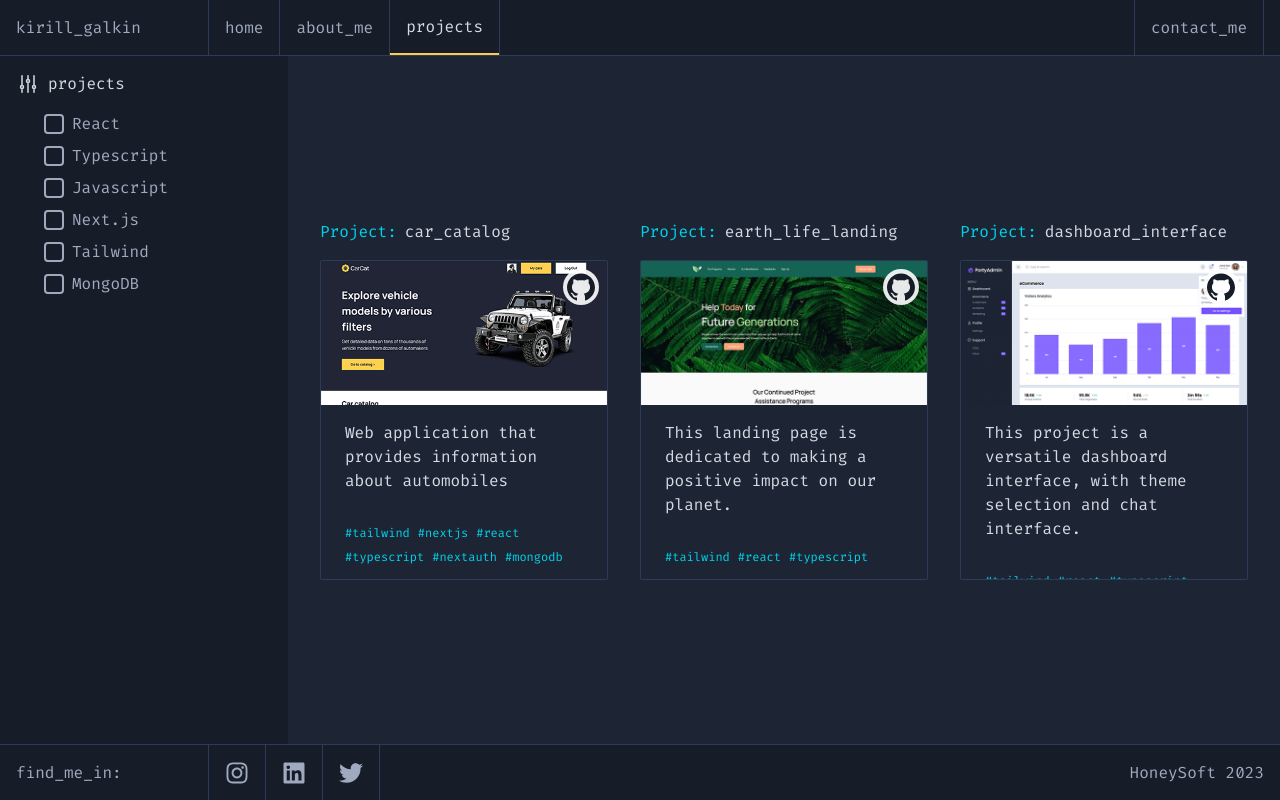
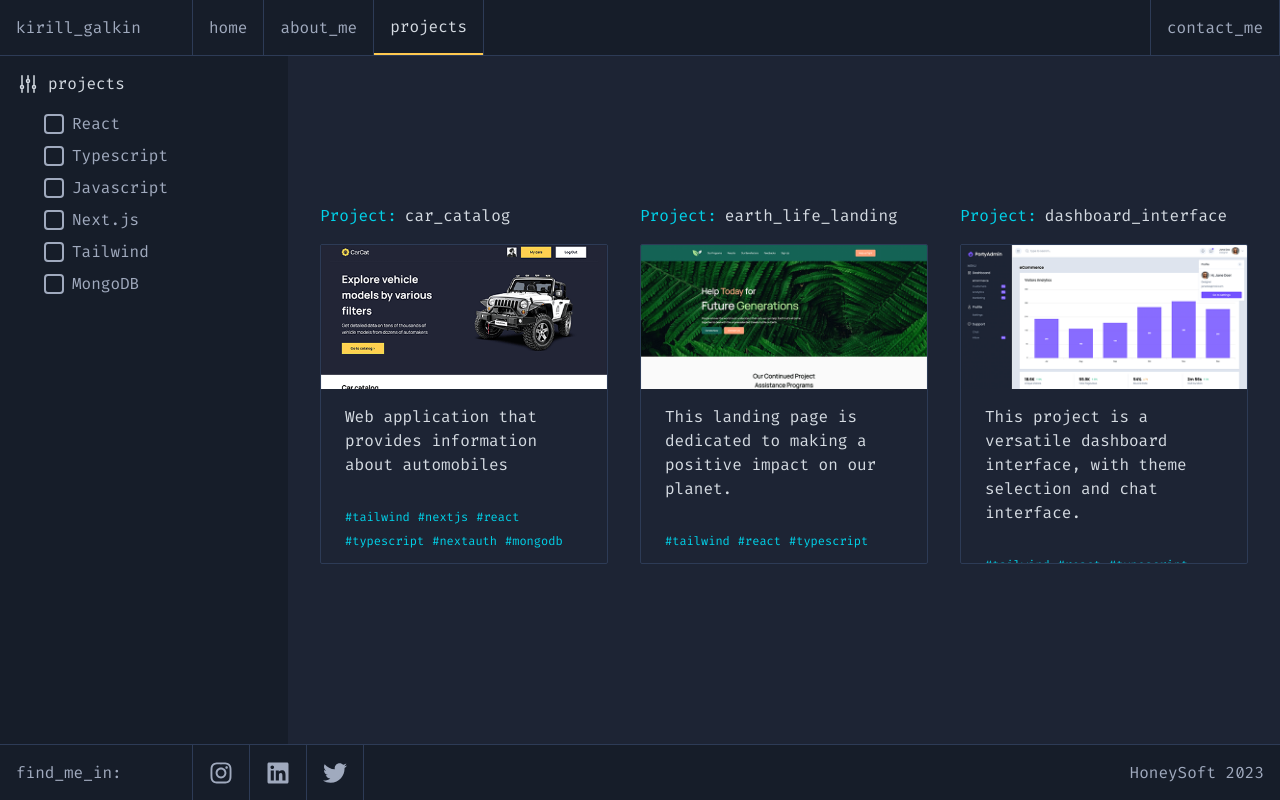
Before and after one commit to xmal0x/webdev-portfolio, a React (Create React App) app: page /projects in a window 1280 px wide. Built offline with nearby package versions, Linux system fonts and the light colour scheme.

Commit message:
visual fixes

```diff
--- a/src/components/Contacts/ContactForm/ContactForm.tsx
+++ b/src/components/Contacts/ContactForm/ContactForm.tsx
@@ -1,6 +1,7 @@
 import React, {ChangeEvent, FormEvent, useEffect, useState} from "react";
 import './styles.css'
 import {ContactFormProps, FormData} from "../../../types";
+import {Button} from "../../index";
 
 const ContactForm = ({onSubmit, onChange}: ContactFormProps) => {
     const [sended, setSended] = useState(false)
@@ -101,10 +102,15 @@ const ContactForm = ({onSubmit, onChange}: ContactFormProps) => {
                                     />
                                 </label>
 
-                                <button type="submit"
-                                        className={`button self-end ${!isDataValid() || loading ? 'disabled' : ''}`}
-                                        disabled={!isDataValid()}>{!loading ? 'send_message' : 'sending...'}
-                                </button>
+                                {/*<button type="submit"*/}
+                                {/*        className={`button self-end ${!isDataValid() || loading ? 'disabled' : ''}`}*/}
+                                {/*        disabled={!isDataValid()}>{!loading ? 'send_message' : 'sending...'}*/}
+                                {/*</button>*/}
+                                <Button
+                                    type="submit" disabled={!isDataValid()}
+                                    text={!loading ? 'send_message' : 'sending...'}
+                                    className={`self-end ${!isDataValid() || loading ? 'disabled' : ''}`}
+                                />
                             </form>
 
                             {error.length > 0 &&
--- a/src/components/Contacts/ContactForm/styles.css
+++ b/src/components/Contacts/ContactForm/styles.css
@@ -12,11 +12,6 @@
     placeholder:text-secondary-gray
 }
 
-.button {
-    @apply w-fit py-2 px-4 border border-secondary-gray rounded bg-main-dark-bg
-    hover:text-white hover:bg-second-dark-bg hover:shadow transition-colors duration-200
-}
-
 .disabled {
     @apply cursor-not-allowed text-secondary-gray
 }
--- a/src/components/Projects/ProjectCard/ProjectCard.tsx
+++ b/src/components/Projects/ProjectCard/ProjectCard.tsx
@@ -4,26 +4,37 @@ import React from "react";
 export const ProjectCard = ({title, tags, image, description, links}: ProjectCardProps) => {
 
     return (
-        <div>
+        <div className="relative mb-8">
+
             <div className="flex mb-4 flex-wrap">
                 <h4 className="text-blue-text mr-2">Project:</h4>
                 <p>{title}</p>
             </div>
 
             <div
-                className="hover:border-blue-text relative transition duration-300 max-w-sm lg:h-80 h-fit flex justify-between flex-col rounded-sm overflow-hidden border border-secondary-gray">
+                className="hover:border-blue-text group relative transition duration-200 max-w-sm lg:h-80 h-fit flex justify-between flex-col rounded-sm overflow-hidden border border-secondary-gray">
+                <div
+                    className="transition duration-200 absolute inset-0 flex flex-col group-hover:opacity-100 opacity-0 justify-center items-center">
+                    <div className="w-full opacity-80 bg-second-dark-bg h-full absolute">
+                    </div>
+                    {links.map(({icon, title, url}) => (
+                        <a
+                            href={url}
+                            rel="noreferrer"
+                            target="_blank"
+                            title={title}
+                            className="z-50 flex items-center justify-center py-2 px-6 border
+                            border-secondary-gray rounded bg-main-dark-bg
+                            hover:text-white hover:bg-second-dark-bg hover:shadow
+                            transition-colors duration-200 mb-2"
+                        >
+                            {icon} {title}
+                        </a>
+                    ))}
+                </div>
+
                 <div>
                     <img className="w-full md:h-36 object-cover object-left-top" src={image} alt={title}/>
-                    {links.map(link => (
-                        <div className="absolute top-2 right-2 p-0.5 rounded-full bg-white bg-opacity-90"
-                             key={link.url}>
-                            <a
-                                href={link.url}
-                                rel="noreferrer"
-                                target="_blank"
-                                title={link.title}>{link.icon}</a>
-                        </div>
-                    ))}
                     <div className="px-6 py-4">
                         <p>{description}</p>
                     </div>
--- /dev/null
+++ b/src/components/UI/Button/Button.tsx
@@ -0,0 +1,13 @@
+import {ButtonProps} from "../../../types";
+import './styles.css'
+
+const Button = ({type, disabled, text, className = ''}: ButtonProps) => {
+    return (
+        <button type={type}
+                className={`button ${className}`}
+                disabled={disabled}>{text}
+        </button>
+    )
+}
+
+export default Button
--- /dev/null
+++ b/src/components/UI/Button/styles.css
@@ -0,0 +1,4 @@
+.button {
+    @apply w-fit py-2 px-4 border border-secondary-gray rounded bg-main-dark-bg
+    hover:text-white hover:bg-second-dark-bg hover:shadow transition-colors duration-200
+}
--- a/src/components/UI/Footer/Footer.tsx
+++ b/src/components/UI/Footer/Footer.tsx
@@ -5,9 +5,10 @@ const Footer = () => {
     return (
         <footer
             className="fixed bottom-0 w-full bg-second-dark-bg text-gray-text h-14 border-t border-secondary-gray">
-            <div className="flex justify-between sm:px-4 items-center h-full">
-                <div className="flex h-full items-center md:justify-start justify-between">
-                    <span className="sm:block hidden md:w-48 w-32">find_me_in:</span>
+            <div className="flex justify-between items-center h-full">
+                <div className="flex h-full w-full items-center md:justify-start justify-between">
+                    <span className="md:w-48 w-32 pl-4 flex">find_me_in:</span>
+                    <div className="flex">
                         {footerLinks.map((link, index) => (
                             <div key={link.id}
                                  className={`border-l ${index === footerLinks.length - 1 ? 'border-r' : ''}
@@ -17,8 +18,9 @@ const Footer = () => {
                             </div>
                         ))}
                     </div>
-                <div className="md:block hidden">
-                    <span>HoneySoft 2023</span>
+                </div>
+                <div className="md:flex hidden w-fit pr-4">
+                    <span className="whitespace-nowrap">HoneySoft 2023</span>
                 </div>
             </div>
         </footer>
--- a/src/components/UI/Header/Header.tsx
+++ b/src/components/UI/Header/Header.tsx
@@ -29,9 +29,9 @@ const Header = () => {
         <>
             <header className="fixed z-50 w-full bg-second-dark-bg text-gray-text h-14 border-b border-secondary-gray">
                 {/*Desktop*/}
-                <nav className="justify-between items-center h-full m-auto px-4 md:flex hidden">
+                <nav className="justify-between items-center h-full m-auto md:flex hidden">
                     <div className="flex h-full items-center">
-                        <Link to={'/'} className="md:w-48 w-32 md:mr-0 mr-4">
+                        <Link to={'/'} className="md:w-48 w-32 md:mr-0 mr-4 pl-4">
                             <span>kirill_galkin</span>
                         </Link>
                         {menuLinks.map((link, index) => (
--- a/src/components/index.ts
+++ b/src/components/index.ts
@@ -1,7 +1,7 @@
 import Footer from "./UI/Footer/Footer"
 import Header from "./UI/Header/Header"
 import Timeline from "./AboutMe/Timeline/Timeline"
-
+import Button from "./UI/Button/Button"
 import NavButton from "./UI/NavButton/NavButton"
 import Sidebar from "./UI/Sidebar/Sidebar"
 import {ProjectCard} from "./Projects/ProjectCard/ProjectCard"
@@ -27,4 +27,6 @@ export {
     CodeForm,
     Bio,
     Education,
+
+    Button
 }
--- a/src/data/index.tsx
+++ b/src/data/index.tsx
@@ -18,6 +18,7 @@ import {
 import {AiOutlineGithub} from "react-icons/ai";
 import React from "react";
 import {CareerStage, TextContent} from "../types";
+import {FaPlayCircle} from "react-icons/fa";
 
 export const aboutBio: TextContent = {
     title: 'Hello everyone!',
@@ -72,9 +73,14 @@ export const projects = [
         tags: ['tailwind', 'nextjs', 'react', 'typescript', 'nextauth', 'mongodb'],
         links: [
             {
-                icon: <AiOutlineGithub className="w-8 h-8 object-contain text-second-dark-bg"/>,
-                title: 'github',
+                icon: <AiOutlineGithub className="w-6 h-6 object-contain mr-2"/>,
+                title: 'Code',
                 url: 'https://github.com/xmal0x/carCat'
+            },
+            {
+                icon: <FaPlayCircle className="w-6 h-6 object-contain mr-2"/>,
+                title: 'Demo',
+                url: 'https://car-ld4hgg1ib-xmal0xs-projects.vercel.app/'
             },
         ]
     },
@@ -86,9 +92,14 @@ export const projects = [
         tags: ['tailwind', 'react', 'typescript'],
         links: [
             {
-                icon: <AiOutlineGithub className="w-8 h-8 object-contain text-second-dark-bg"/>,
-                title: 'github',
+                icon: <AiOutlineGithub className="w-6 h-6 object-contain mr-2"/>,
+                title: 'Code',
                 url: 'https://github.com/xmal0x/earth-life-landing'
+            },
+            {
+                icon: <FaPlayCircle className="w-6 h-6 object-contain mr-2"/>,
+                title: 'Demo',
+                url: 'https://earth-life-landing.vercel.app/'
             },
         ]
     },
@@ -100,9 +111,14 @@ export const projects = [
         tags: ['tailwind', 'react', 'typescript', 'apexcharts'],
         links: [
             {
-                icon: <AiOutlineGithub className="w-8 h-8 object-contain text-second-dark-bg"/>,
-                title: 'github',
+                icon: <AiOutlineGithub className="w-6 h-6 object-contain mr-2"/>,
+                title: 'Code',
                 url: 'https://github.com/xmal0x/Dashboard'
+            },
+            {
+                icon: <FaPlayCircle className="w-6 h-6 object-contain mr-2"/>,
+                title: 'Demo',
+                url: 'https://dashboard-tau-brown.vercel.app/'
             },
         ]
     },
--- a/src/types.ts
+++ b/src/types.ts
@@ -66,3 +66,11 @@ export interface FormData {
     message: string
     date: string
 }
+
+export interface ButtonProps {
+    type: 'button' | 'submit'
+    disabled: boolean
+    text: string
+    className?: string
+    children?: React.ReactNode
+}
```
Lines whose indentation alone changed are shown as unchanged.
